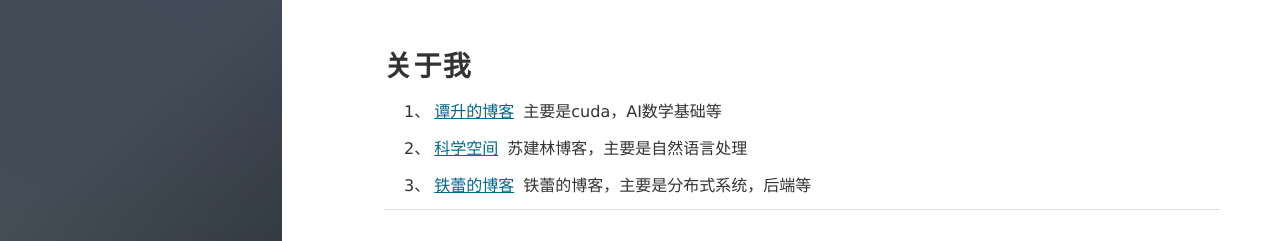
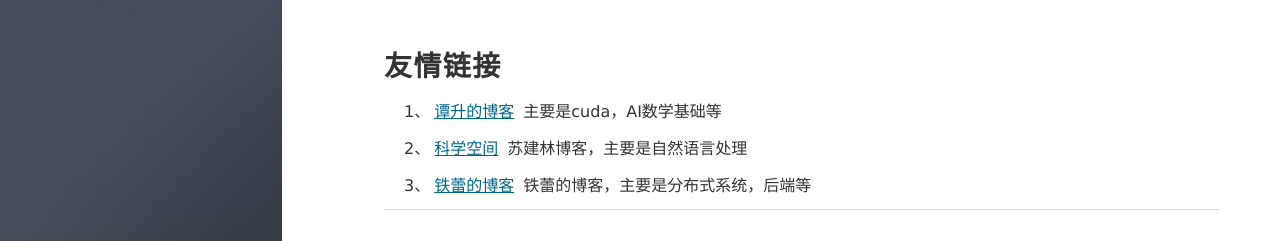
Before and after one commit to liwenju0/liwenju0.github.io, a Jekyll site: the page built from friendlinks.md, in a window 1280 px wide. Shown: the top 241 px of the page. Built offline with Jekyll 4.4.1, drawn with Linux system fonts in a browser that asks for light colours; nearby versions of some CDN libraries; comment, search, counter and statistics services are not loaded.

Commit message:
修正友情链接

```diff
--- a/friendlinks.md
+++ b/friendlinks.md
@@ -1,6 +1,6 @@
 ---
 layout: page
-title: 关于我
+title: 友情链接
 ---
 
 1、[谭升的博客](https://face2ai.com/)  主要是cuda，AI数学基础等
```
